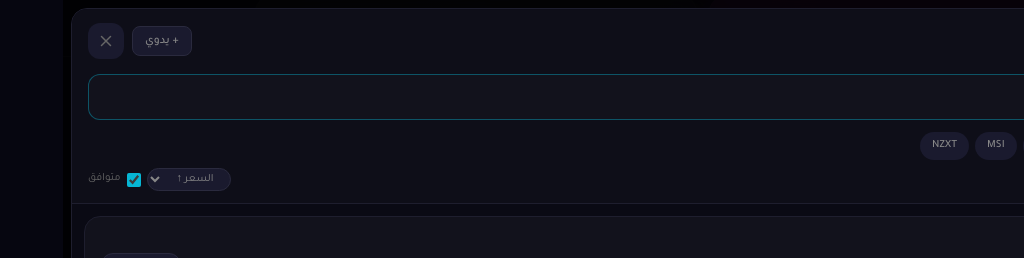
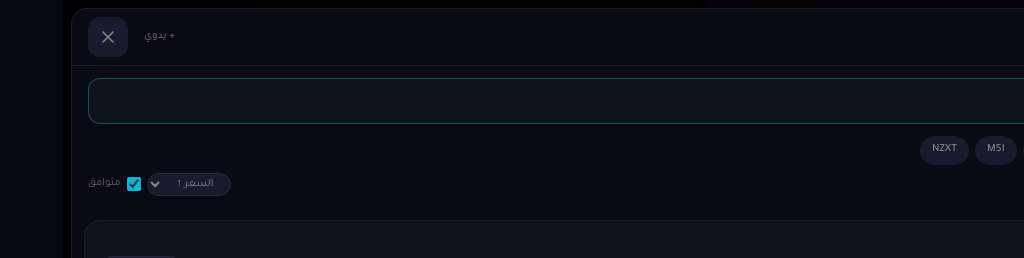
Before and after one commit to DepMsh/gamerbuild-frontend, a React (Vite) app: page /builder in a window 1280 px wide. Both pictures are taken after a click on the element 640 px from the left and 1228 px from the top of the page. Shown: the part 828-1086 px from the top of the page, without its empty margins (256-1280 px from the left). Built offline with nearby package versions, Linux system fonts and the light colour scheme; grey boxes are pictures that could not be loaded.

Commit message:
Fix picker modal header: safe area padding, clean layout, no status bar overlap

```diff
--- a/src/pages/BuilderPage.jsx
+++ b/src/pages/BuilderPage.jsx
@@ -386,32 +386,32 @@ export default function BuilderPage() {
               animate={{ y: 0 }}
               exit={{ y: '100%' }}
               transition={{ type: 'spring', damping: 30, stiffness: 300 }}
+              style={{ paddingTop: 'env(safe-area-inset-top, 44px)' }}
               className="fixed inset-0 z-50 bg-[#0a0a14] flex flex-col sm:inset-2 sm:rounded-2xl sm:border sm:border-[#1e1e2e] overflow-hidden"
             >
               {/* ── Header ── */}
-              <div className="shrink-0 bg-[#0e0e18] border-b border-[#1e1e2e]">
-                <div className="flex items-center justify-between px-4 py-3">
-                  <div className="flex items-center gap-3">
-                    <span className="text-2xl">{currentCat.icon}</span>
-                    <div>
-                      <h2 className="font-display font-bold text-base text-white">{currentCat.label}</h2>
-                      <p className="text-[11px] text-[#666]">{compatCount} متوافق من {getCompatible(openPicker, components).length}</p>
-                    </div>
+              <div className="shrink-0 sticky top-0 z-10 bg-[#0a0a14]">
+                <div className="flex items-center justify-between px-4 min-h-[56px]">
+                  <div className="flex items-center gap-2.5">
+                    <span className="text-xl">{currentCat.icon}</span>
+                    <h2 className="font-display font-bold text-base text-white">{currentCat.label}</h2>
+                    <span className="text-[11px] text-[#555] font-medium">{compatCount} متوافق</span>
                   </div>
                   <div className="flex items-center gap-2">
                     <button onClick={() => setCustomMode(!customMode)}
-                      className={`px-3 py-1.5 rounded-lg text-xs font-medium transition-all ${customMode ? 'bg-cyan-500 text-[#0a0a14]' : 'bg-[#1a1a2e] text-[#888] border border-[#2a2a3e] hover:text-white'}`}>
+                      className={`px-2 py-1 rounded-lg text-[11px] font-medium transition-all ${customMode ? 'bg-cyan-500 text-[#0a0a14]' : 'text-[#666] hover:text-white'}`}>
                       + يدوي
                     </button>
-                    <button onClick={() => setOpenPicker(null)} className="w-9 h-9 rounded-xl bg-[#1a1a2e] flex items-center justify-center text-[#666] hover:text-red-400 transition-colors">
-                      <X size={18} />
+                    <button onClick={() => setOpenPicker(null)} className="w-10 h-10 rounded-xl bg-[#1a1a2e] flex items-center justify-center text-[#888] hover:text-red-400 transition-colors">
+                      <X size={20} />
                     </button>
                   </div>
                 </div>
+                <div className="border-b border-[#1e1e2e]" />
 
                 {/* Search */}
                 {!customMode && (
-                  <div className="px-4 pb-3">
+                  <div className="px-4 pt-3 pb-3">
                     <div className="relative">
                       <Search size={16} className="absolute right-3 top-1/2 -translate-y-1/2 text-[#555]" />
                       <input type="text" placeholder={`ابحث في ${currentCat.label}...`}
```
